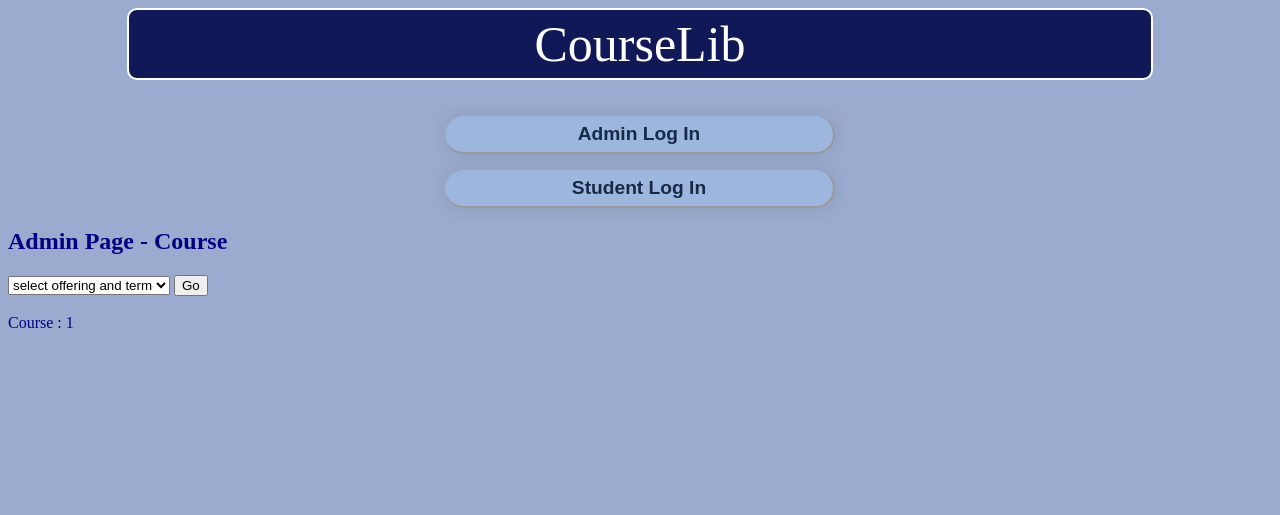
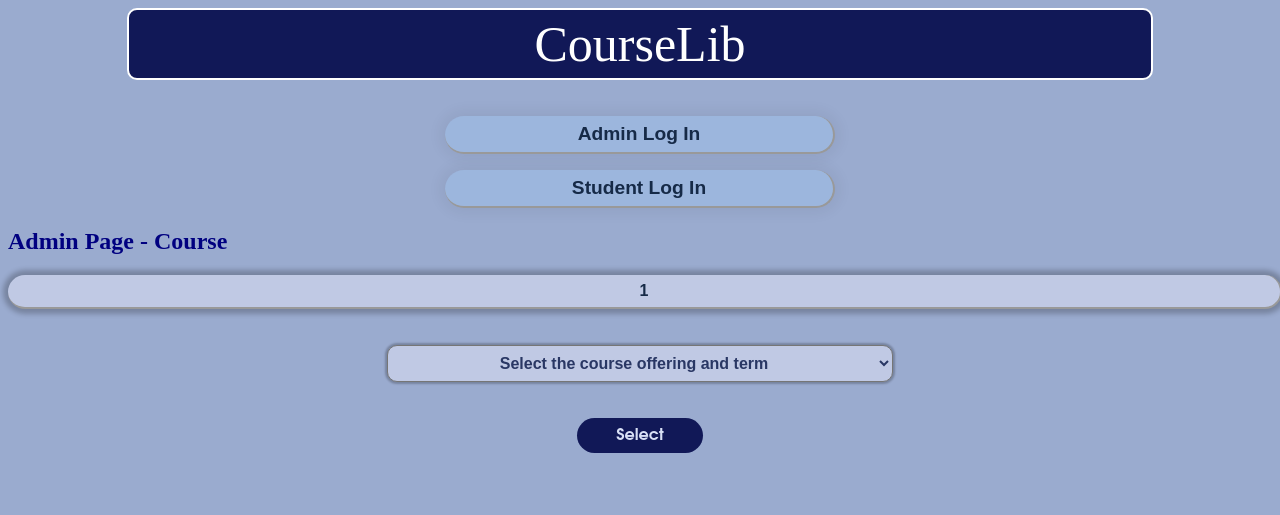
Before and after one commit to aryan3514/courselib, a Flask app: page /schedules/1 in a window 1280 px wide. Shown: the top 515 px of the page. Run offline with Flask 2, Linux system fonts and the light colour scheme; data that the repository does not hold is empty; some libraries are stand-ins or nearby versions.

Commit message:
UI done for schedule, last page left

```diff
--- a/app.py
+++ b/app.py
@@ -180,6 +180,7 @@ def schedules_course(course):
     allInfo = ''
     showInst = "No"
     showAllInfo="No"
+    showOld = "Yes"
     if request.method == 'POST':
         if 'course offering go' in request.form:
             if(request.form['course_off_selection'] == 'select'):
@@ -189,14 +190,19 @@ def schedules_course(course):
                 instForCourseOffTerm = getInstForCourseOffTerm(course_off_term_selected)
                 showInst="Yes"
             print("course off : ", course_off_term_selected)
+            return render_template('admin_page_2_course.html',showOld="No", course=course, course_off_list=course_off_list, course_off_term_selected=course_off_term_selected, instForCourseOffTerm=instForCourseOffTerm, showInst=showInst, allInfo=allInfo, showAllInfo=showAllInfo)
+
         if 'inst go' in request.form:
             courseOffTerm = request.form['course_off_term']
             inst_sec_number = request.form['inst_select']
             allInfo = getAllInfo(courseOffTerm, inst_sec_number)
-            showInst="Yes"
+            showInst="No"
             showAllInfo="Yes"
+            showOld = "No"
             print("debug : ", request.form['course_off_term'], request.form['inst_select'])
-    return render_template('admin_page_2_course.html', course=course, course_off_list=course_off_list, course_off_term_selected=course_off_term_selected, instForCourseOffTerm=instForCourseOffTerm, showInst=showInst, allInfo=allInfo, showAllInfo=showAllInfo)
+            #return render_template('admin_page_2_course.html',showOld=showOld, course=course, course_off_list=course_off_list, course_off_term_selected=course_off_term_selected, instForCourseOffTerm=instForCourseOffTerm, showInst=showInst, allInfo=allInfo, showAllInfo=showAllInfo)
+
+    return render_template('admin_page_2_course.html',showOld=showOld, course=course, course_off_list=course_off_list, course_off_term_selected=course_off_term_selected, instForCourseOffTerm=instForCourseOffTerm, showInst=showInst, allInfo=allInfo, showAllInfo=showAllInfo)
 
 def getInstForCourseOffTerm(offTerm):
     conn = db.start_db()
--- a/static/styles/internal.css
+++ b/static/styles/internal.css
@@ -176,3 +176,19 @@
   .container {
     padding: 2px 16px;
   }
+
+.dropdown
+{
+    display: block;
+    padding:8px;
+    font-weight:bold;
+    font-size : 16px;
+    font-family: Arial;
+    margin:auto;
+    text-align: center;
+    width : 40%;
+    border-radius : 10px;
+    color: rgb(41, 55, 100);
+    background-color :rgb(192, 201, 228);
+    box-shadow:0 0 2px 2px rgba(0, 0, 0, 0.226);
+}
--- a/templates/admin_page_2_course.html
+++ b/templates/admin_page_2_course.html
@@ -2,45 +2,62 @@
 
 {% block header %}
   <h1>{% block title %}Admin Page - Course{% endblock %}</h1>
+  <link rel="stylesheet" type="text/css" href="{{ url_for('static',filename='styles/internal.css') }}">
 
 {% endblock %}
 
 
 {% block content %}
 <div>
+	{% if showOld=="Yes" %}
+	<div class = "arr">{{course}}</div>
+	<br><br>
 	<form action="" method="POST">
-		<select name="course_off_selection">
-        	<option>select offering and term</option>
+		<select class="dropdown" name="course_off_selection">
+
+        	<option>Select the course offering and term</option>
+
     		{% for x in course_off_list %}
-    			<option>
+
+    			<option >
     				{{ x[0] }} - {{x[1]}}
     			</option>
+				<br>
     		{% endfor %}
+
     	</select>
-		<button type="submit" name="course offering go">
-			Go
+		<br><br>
+		<button class="subbut" type="submit" name="course offering go">
+			Select
 		</button>
 	</form>
 	<br>
-	<div>Course : {{course}}</div>
+	{% endif%}
+
 	<br>
 	<div>
 		{% if showInst=="Yes" %}
 			<form action="" method="POST">
-				<label> Select Required Instructor : </label>
-				<select name="course_off_term">
-					<option placeholder="select">{{course_off_term_selected}}</option>
-				</select>
-				<select name="inst_select">
-					<option>select instructor and section number</option>
+				<select class="arr" name="course_off_term">
+					<option>{{course_off_term_selected}}</option>
+				</select><br>
+				<br>
+				<label class = "hupd"> Select Required Instructor and Section Number</label>
+				<br>
+				<br>
+				<select class="dropdown" name="inst_select">
+					<option>Select Instructor and Section Number</option>
 					{% for x in instForCourseOffTerm %}
 	    				<option>
 	    					{{x[1]}}
 	    				</option>
 	    			{% endfor %}
 				</select>
-				<button type="submit" name="inst go">Go</button>
+				<br>
+				<br>
+				<button class = "subbut" type="submit" name="inst go">Search</button>
 			</form>
+			{% endif %}
 			{% if showAllInfo=="Yes" %}
 				<br>
 				<div>Course Offering - Term Code : {{allInfo[2]}}</div>
@@ -94,7 +111,7 @@
 				<div>NR : {{allInfo[30]}}</div>
 				<div>Others : {{allInfo[31]}}</div>
 			{% endif %}
-		{% endif %}
+
 	</div>
 </div>
 {% endblock %}
```
Also changed, not shown: templates/admin_page_2.html (+19 -9 lines).
